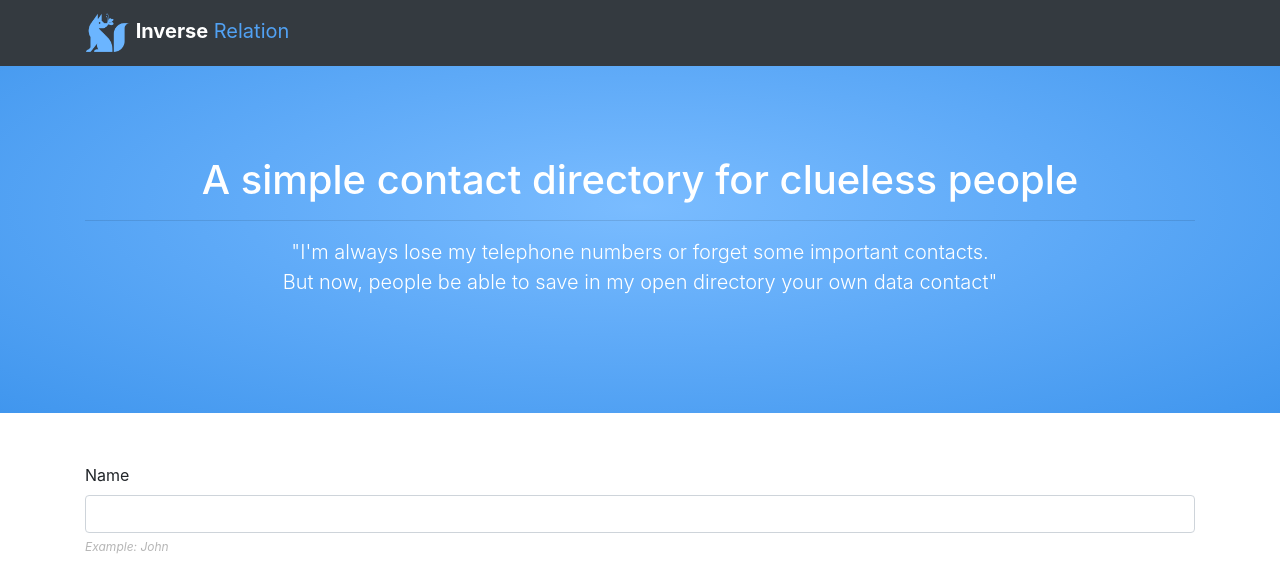
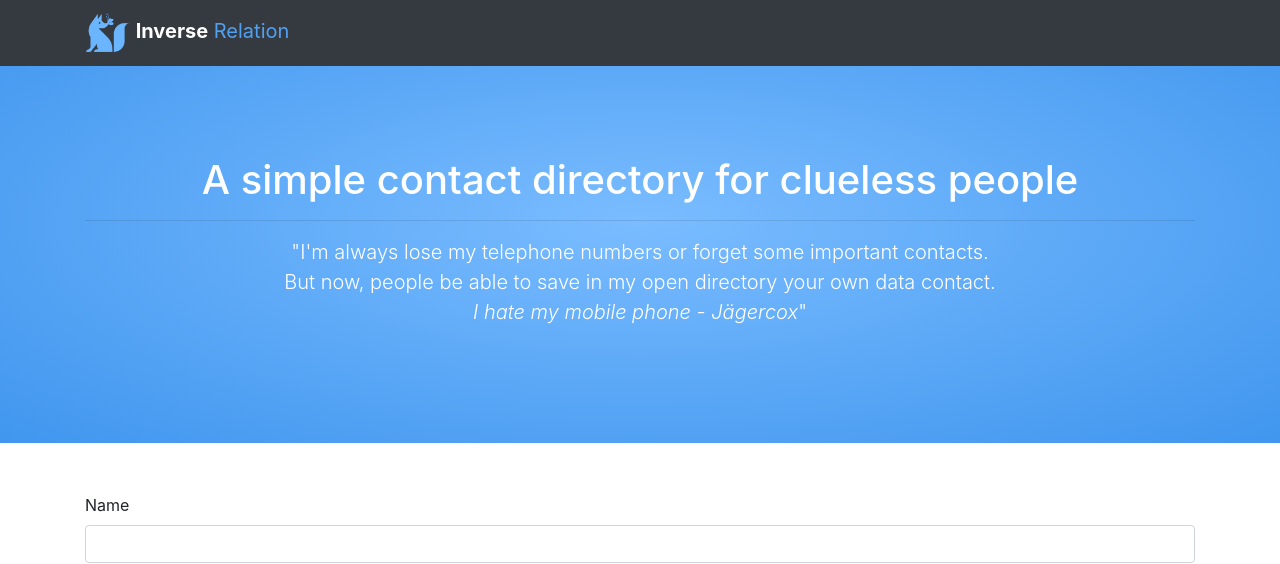
Before and after one commit to JagerCox/inverse-relation, a Django app: page / in a window 1280 px wide. Shown: the top 564 px of the page. Run offline with Django 3.2, Linux system fonts and the light colour scheme; some libraries are stand-ins or nearby versions.

Commit message:
First version. Logo + functions

```diff
--- a/webapp/templates/webapp/base.html
+++ b/webapp/templates/webapp/base.html
@@ -38,7 +38,7 @@
       <div class="container text-center">
         <h1>A simple contact directory for clueless people</h1>
         <hr>
-        <p class="lead">"I'm always lose my telephone numbers or forget some important contacts.<br>But now, people be able to save in my open directory your own data contact"</p>
+        <p class="lead">"I'm always lose my telephone numbers or forget some important contacts.<br>But now, people be able to save in my open directory your own data contact.<br><i>I hate my mobile phone - Jägercox</i>"</p>
       </div>
     </header>
 
```
Also changed, not shown: db.sqlite3.
